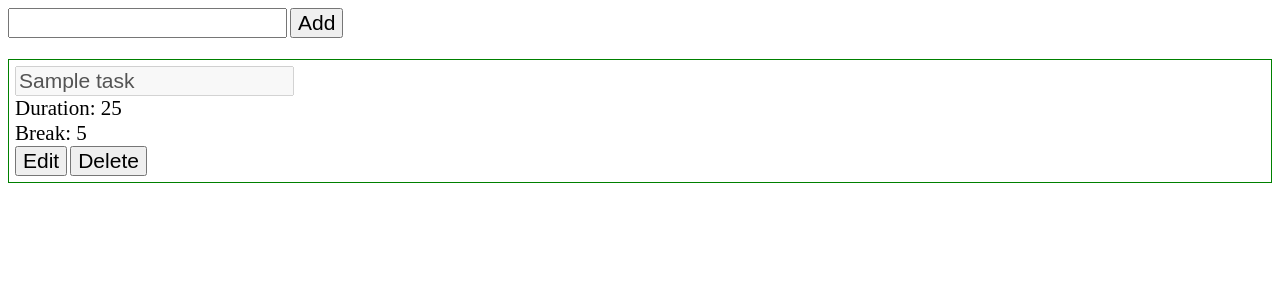
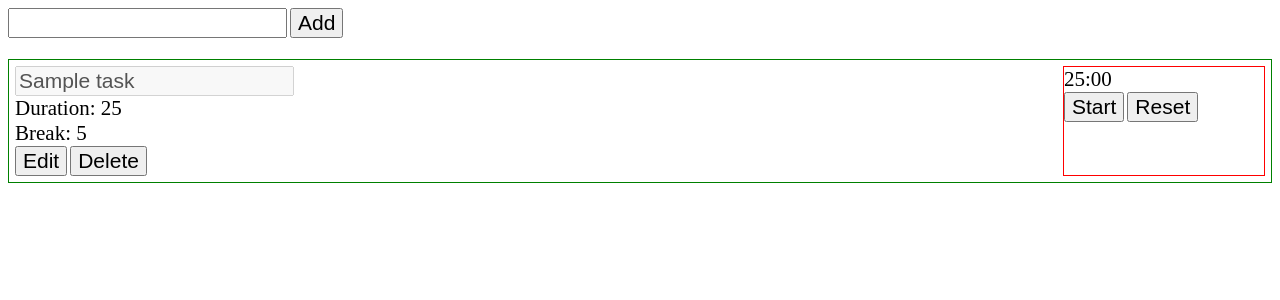
Before and after one commit to jayson-nacional/pomoticker, a React (Vite) app in the folder ui/: page / in a window 1280 px wide. Shown: the top 300 px of the page. Built offline with nearby package versions, Linux system fonts and the light colour scheme.

Commit message:
base implementation for timer functionality

```diff
--- a/ui/src/TodoApp.jsx
+++ b/ui/src/TodoApp.jsx
@@ -1,4 +1,4 @@
-import { useState } from "react";
+import { useEffect, useRef, useState } from "react";
 import TodoItem from "./TodoItem";
 
 const TODOS = [
@@ -11,8 +11,25 @@ const TODOS = [
 ];
 
 let lastId = 1;
+let instanceCount = 0;
 
 export default function TodoApp() {
+	++instanceCount;
+	console.log('Todo App instance count: ' + instanceCount);
+
+	const workerRef = useRef();
+	useEffect(() => {
+		workerRef.current = new Worker(new URL('worker.js', import.meta.url));
+
+		workerRef.current.onmessage = function(event) {
+			setRemainingTimeInSeconds(event.data);
+		}
+
+		return () => {
+			workerRef.current.terminate();
+		};
+	}, []);
+
 	const [todoItems, setTodoItems] = useState(TODOS);
 	const [todoInput, setTodoInput] = useState('');
 	const [itemToEdit, setItemToEdit] = useState(null);
@@ -29,6 +46,7 @@ export default function TodoApp() {
 					onEdit={() => handleEdit(todo.id)}
 					onSave={handleOnSave}
 					isEditable={itemToEdit === todo.id}
+					timerWorker={workerRef.current}
 				/>
 			</li>
 		);
--- a/ui/src/TodoItem.jsx
+++ b/ui/src/TodoItem.jsx
@@ -8,9 +8,12 @@ export default function TodoItem({
 	onDelete,
 	onEdit,
 	onSave,
-	isEditable
+	isEditable,
+	timerWorker
 }) {
 	const [taskName, setTaskName] = useState(name);
+	const [remainingTimeInSeconds, setRemainingTimeInSeconds] = useState(duration * 60);
+	const [isRunning, setIsRunning] = useState(false);
 
 	function handleTodoChange(value) {
 		setTaskName(value);
@@ -20,9 +23,26 @@ export default function TodoItem({
 		onSave(id, taskName);
 	}
 
+	function handleStartPauseButton() {
+		/* TODO: handle worker */
+
+		setIsRunning(!isRunning);
+	}
+
+	function formatTimeDisplay() {
+		const seconds = remainingTimeInSeconds % 60;
+		const minutes = (remainingTimeInSeconds - seconds) / 60;
+
+		const formattedMinutes = minutes === 0 ? '00' : minutes;
+		const formattedSeconds = seconds === 0 ? '00' : seconds;
+
+		return formattedMinutes + ':' + formattedSeconds;
+	}
+
 	return (
 		<>
 			<div className="todo-item">
+				<div className="todo-info">
 					<div>
 						<input value={taskName}
 							disabled={!isEditable}
@@ -36,6 +56,16 @@ export default function TodoItem({
 						<button onClick={onDelete}>Delete</button>
 					</div>
 				</div>
+				<div className="todo-timer">
+					<div>
+						{formatTimeDisplay()}
+					</div>
+					<div>
+						<button onClick={() => handleStartPauseButton()}>{isRunning ? 'Pause' : 'Start'}</button>
+						<button>Reset</button>
+					</div>
+				</div>
+			</div>
 		</>
 	);
 }
--- a/ui/src/styles.css
+++ b/ui/src/styles.css
@@ -1,15 +1,5 @@
 * {
 	font-size: 21px;
-}
-
-.todo-item {
-	border: 1px solid green;
-	margin-bottom: 12px;
-	padding: 6px;
-}
-
-.todo-item button {
-	margin-right: 3px;
 }
 
 ul {
@@ -20,3 +10,21 @@ ul {
 input {
 	margin-right: 3px;
 }
+
+.todo-item {
+	border: 1px solid green;
+	margin-bottom: 12px;
+	padding: 6px;
+	display: flex;
+	flex-direction: row;
+	justify-content: space-between;
+}
+
+.todo-timer {
+	border: 1px solid red;
+	width: 200px;
+}
+
+.todo-item button {
+	margin-right: 3px;
+}
--- /dev/null
+++ b/ui/src/worker.js
@@ -0,0 +1,16 @@
+onmessage = (e) => {
+	let durationInSeconds = e.data.duration;
+	let intervalId = null;
+	console.log('Instance Id: ' + this.id);
+
+	if (e.data.action === 'start') {
+		intervalId = setInterval(function() {
+			--durationInSeconds;
+			self.postMessage(durationInSeconds);
+		}, 1000);
+	} else if (e.data.action === 'pause') {
+		console.log('pause was initiated');
+		clearInterval(intervalId);
+		self.postMessage(durationInSeconds);
+	}
+}
```
Lines whose indentation alone changed are shown as unchanged.
